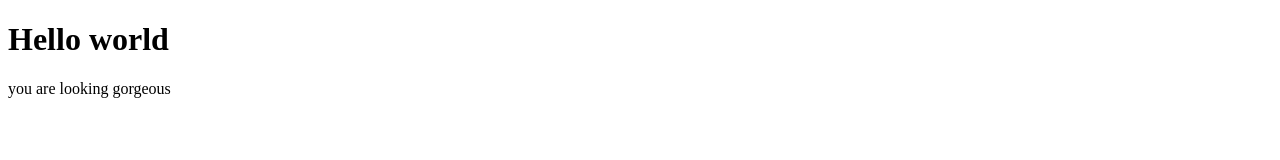
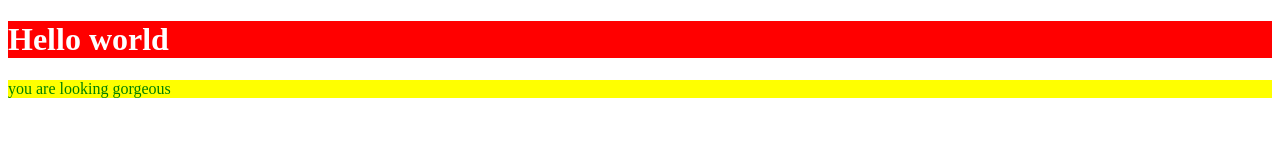
Before and after one commit to arkagdsc/file1, a plain HTML site: page index.html in a window 1280 px wide. Drawn offline with Linux system fonts and the light colour scheme.

Commit message:
Add the files

```diff
--- a/index.html
+++ b/index.html
@@ -1,9 +1,10 @@
 <!DOCTYPE html>
 <html lang="en">
-<head>
+<link>
     <meta charset="UTF-8">
     <meta name="viewport" content="width=device-width, initial-scale=1.0">
     <title>Document</title>
+    <link rel="stylesheet" href="style.css"></link>
 </head>
 <body>
     <h1>Hello world</h1>
--- a/style.css
+++ b/style.css
@@ -1,6 +1,6 @@
 h1{
-    color:red;
-    background-color: white;
+    color:white;
+    background-color: red;
 }
 p{
     color:green;
```
